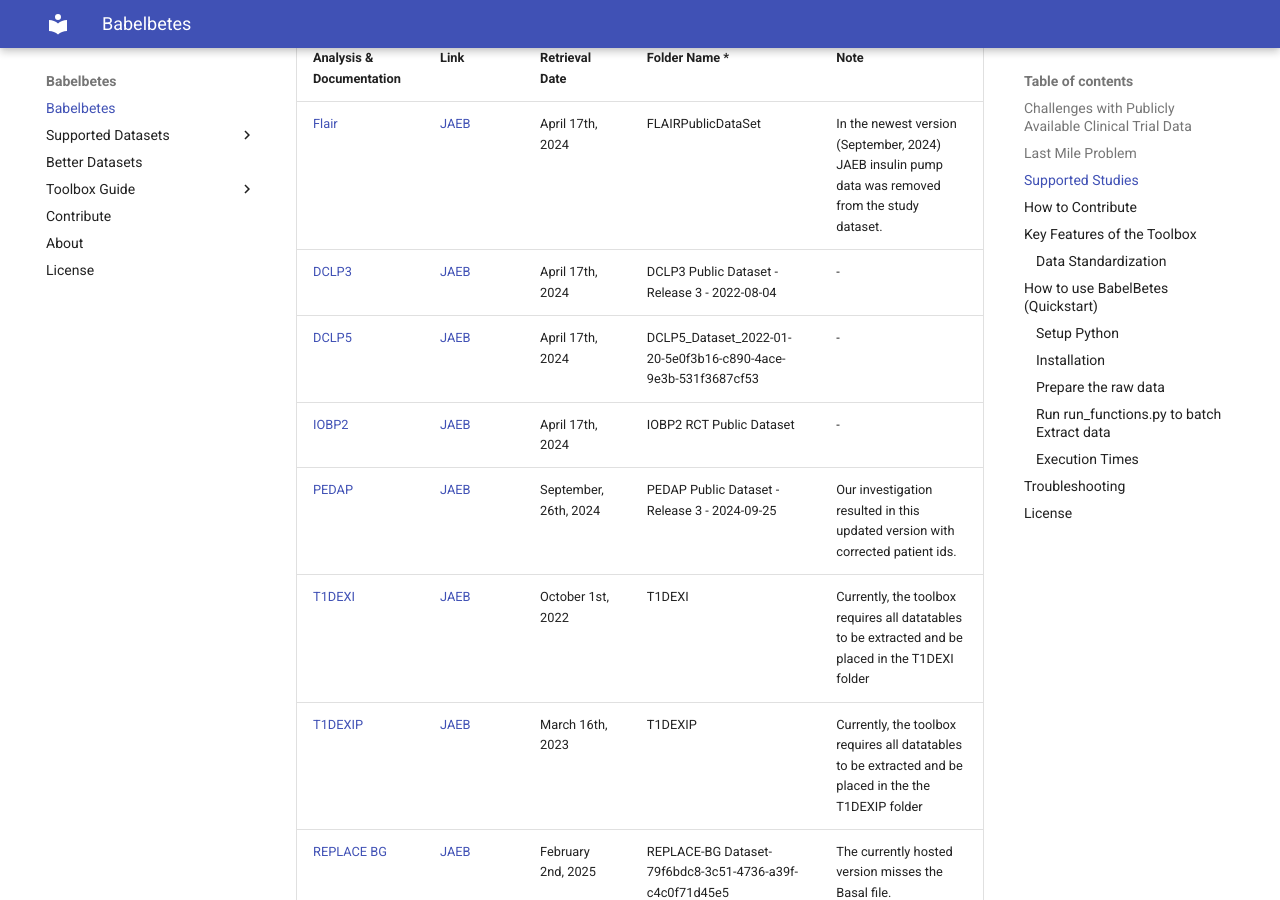
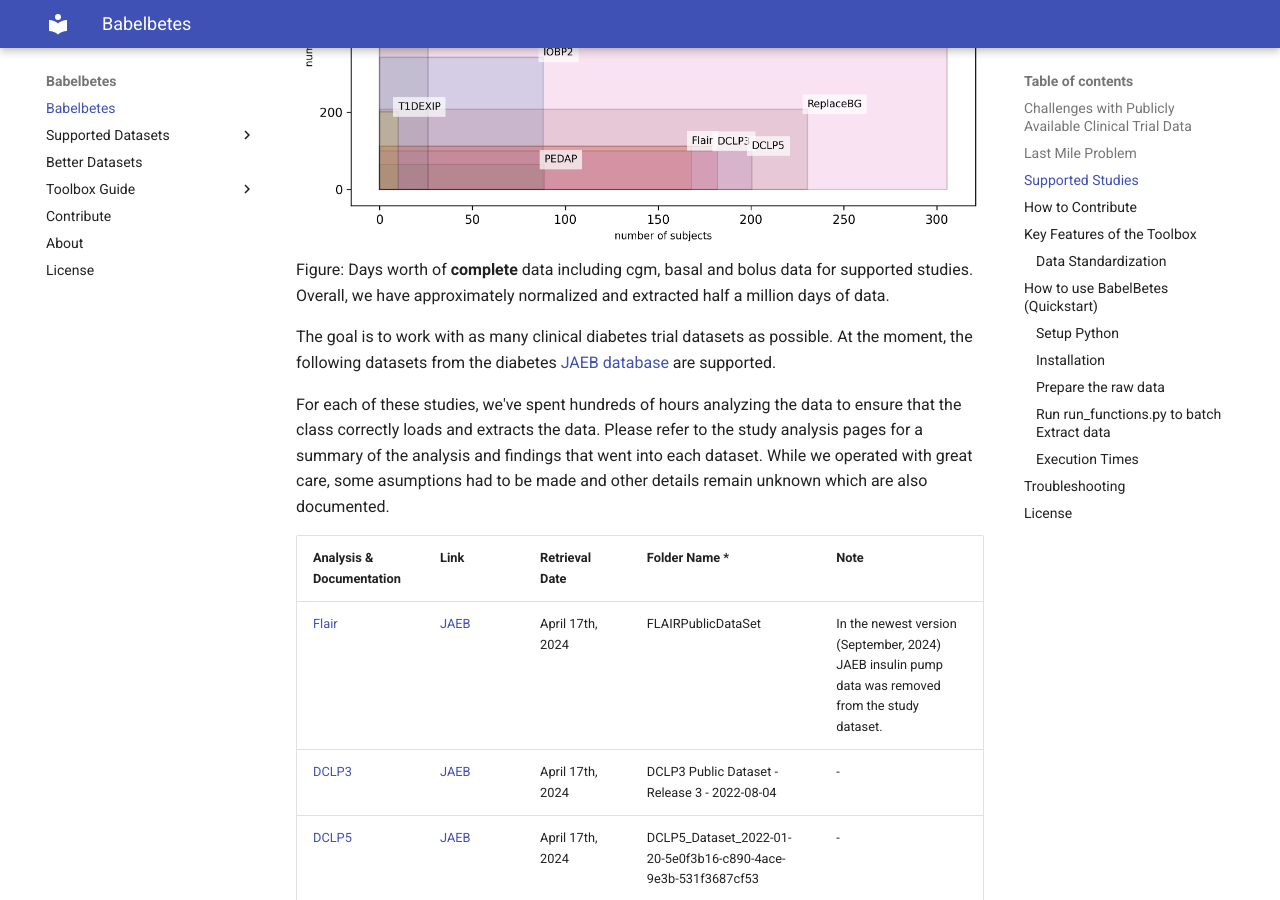
Before and after one commit to nudgebg/egvinsulin, an MkDocs documentation site: the page built from docs/README.md, in a window 1280 px wide and 900 px high, scrolled down 1255 px. Built offline with MkDocs 1.6.1 and Material for MkDocs 9.7.7, drawn with Linux system fonts in a browser that asks for light colours.

Commit message:
[develop] Add data amount figure to readme.

```diff
--- a/docs/README.md
+++ b/docs/README.md
@@ -16,6 +16,9 @@ Babelbetes addresses this “last mile” problem by developing a publicly avail
 This is the [official project documentation](https://nudgebg.github.io/egvinsulin)
 
 ## Supported Studies
+
+![](assets/data_days_per_study.png)
+Figure: Days worth of **complete** data including cgm, basal and bolus data for supported studies. Overall, we have approximately normalized and extracted half a million days of data.
 
 The goal is to work with as many clinical diabetes trial datasets as possible. At the moment, the following datasets from the diabetes [JAEB database](https://public.jaeb.org/datasets/diabetes) are supported.
 
```
Also changed, not shown: docs/best-practices.md (+3 -0 lines), docs/assets/data_days_per_study.png (added).
